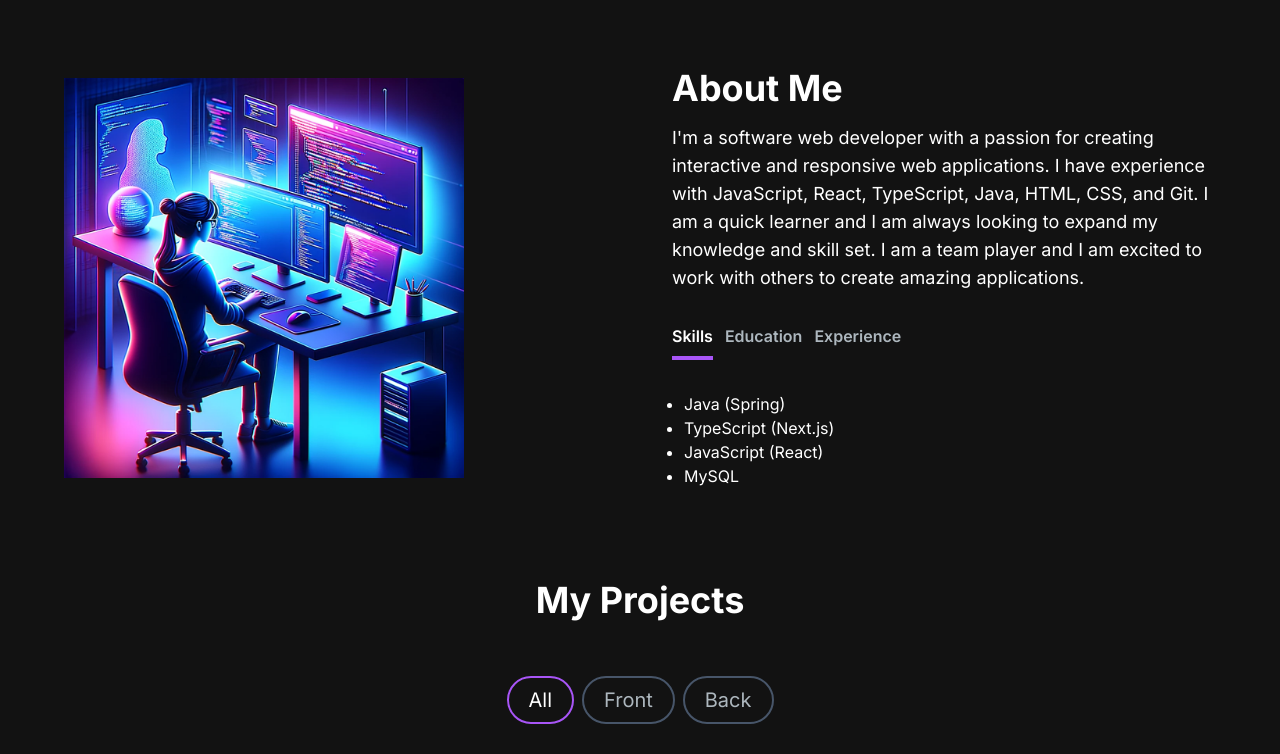
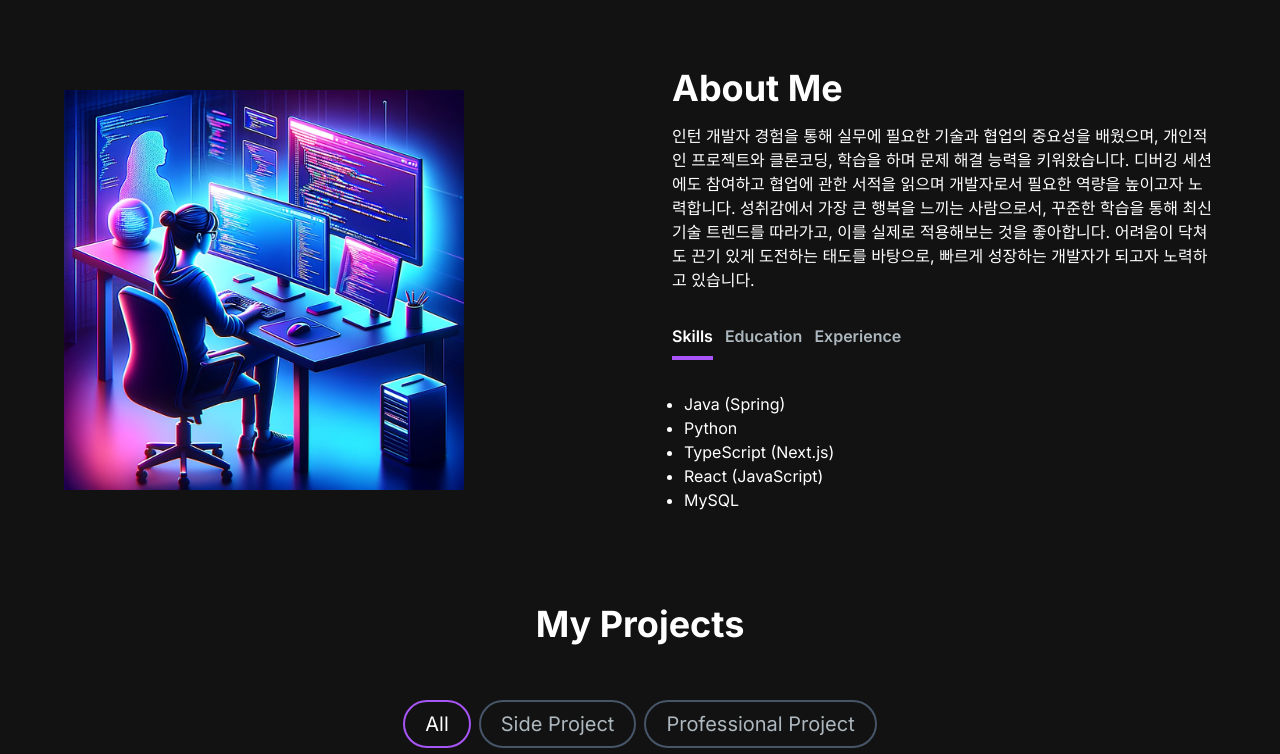
Before and after one commit to uxia0812/xia_portfolio, a Next.js app: page / in a window 1280 px wide. Shown: the part 580-1334 px from the top of the page. Built offline with nearby package versions, Linux system fonts and the light colour scheme; grey boxes are pictures that could not be loaded.

Commit message:
Edit to Korean

```diff
--- a/src/app/components/AboutSection.jsx
+++ b/src/app/components/AboutSection.jsx
@@ -11,8 +11,9 @@ const TAB_DATA = [
     content: (
       <ul className="list-disc pl-3">
         <li>Java (Spring)</li>
+        <li>Python</li>
         <li>TypeScript (Next.js)</li>
-        <li>JavaScript (React)</li>
+        <li>React (JavaScript)</li>
         <li>MySQL</li>
       </ul>
     ),
@@ -60,8 +61,8 @@ const AboutSection = () => {
         />
         <div className="mt-4 md:mt-0 text-left flex flex-col h-full">
           <h2 className="text-4xl font-bold text-white mb-4">About Me</h2>
-          <p className="text-base lg:text-lg">
-            {"I'm a software web developer with a passion for creating interactive and responsive web applications. I have experience with JavaScript, React, TypeScript, Java, HTML, CSS, and Git. I am a quick learner and I am always looking to expand my knowledge and skill set. I am a team player and I am excited to work with others to create amazing applications."}
+          <p className="text-base lg:text-md">
+            {"인턴 개발자 경험을 통해 실무에 필요한 기술과 협업의 중요성을 배웠으며, 개인적인 프로젝트와 클론코딩, 학습을 하며 문제 해결 능력을 키워왔습니다. 디버깅 세션에도 참여하고 협업에 관한 서적을 읽으며 개발자로서 필요한 역량을 높이고자 노력합니다. 성취감에서 가장 큰 행복을 느끼는 사람으로서, 꾸준한 학습을 통해 최신 기술 트렌드를 따라가고, 이를 실제로 적용해보는 것을 좋아합니다. 어려움이 닥쳐도 끈기 있게 도전하는 태도를 바탕으로, 빠르게 성장하는 개발자가 되고자 노력하고 있습니다."}
           </p>
           <div className="flex flex-row justify-start mt-8">
             <TabButton
--- a/src/app/components/EmailSection.jsx
+++ b/src/app/components/EmailSection.jsx
@@ -14,7 +14,8 @@ const EmailSection = () => {
   const handleSubmit = async (e) => {
     e.preventDefault();
     const data = {
-      from: "uxia99@kakao.com",
+      from: "<306406j@gmail.com>",
+      // to: "<306406j@gmail.com>",
       email: e.target.email.value,
       subject: e.target.subject.value,
       message: e.target.message.value,
--- a/src/app/components/HeroSection.jsx
+++ b/src/app/components/HeroSection.jsx
@@ -30,9 +30,8 @@ const HeroSection = () => {
             />
           </h1>
           <p className="text-[#ADB7BE] text-base sm:text-lg mb-6 lg:text-xl">
-            As a passionate Software Developer, I blend deep technical
-            expertise with a keen eye for design to create impactful web
-            solutions.
+            "배움에 고파하라. 성장하지 않으면 퇴보한다."<br />
+            빠른 습득력과 응용력, 지속적인 학습과 끈기로 빠르게 성장하는 신입 개발자입니다.
           </p>
           <div>
             <a href="https://open.kakao.com/o/s72Dtwqg" target="_blank">
--- a/src/app/components/ProjectsSection.jsx
+++ b/src/app/components/ProjectsSection.jsx
@@ -11,7 +11,7 @@ const ProjectData = [
     title: "React Portfolio Website",
     description: "My Portfolio Website with Next.js",
     image: "/images/projects/portfolio_page.png",
-    tag: ["All", "Front"],
+    tag: ["All", "Side Project"],
     gitUrl: "https://github.com/uxia99/xia_portfolio.git",
     previewUrl: "https://xia-portfolio-psi.vercel.app/",
   },
@@ -20,7 +20,7 @@ const ProjectData = [
     title: "MBTI AI ChatBot Website",
     description: "AI Chat with response prompts of MBTI T and F",
     image: "/images/projects/mbti_chatbot.png",
-    tag: ["All", "Back"],
+    tag: ["All", "Side Project"],
     gitUrl: "https://github.com/uxia99/my-chat-gpt.git",
     previewUrl: "https://mbti-bot.vercel.app/",
   },
@@ -29,7 +29,7 @@ const ProjectData = [
     title: "Note + AI Chat Website",
     description: "Web site with Note and AI Chat",
     image: "/images/projects/note_ai_chat.png",
-    tag: ["All", "Back"],
+    tag: ["All", "Side Project"],
     gitUrl: "https://github.com/uxia99/nextjs-ai-note-app.git",
     previewUrl: "https://nextjs-ai-note-app-ten.vercel.app/",
   },
@@ -38,7 +38,7 @@ const ProjectData = [
     title: "Car Info Website",
     description: "CRUD-enabled Vehicle Information website",
     image: "/images/projects/car_info.png",
-    tag: ["All", "Back"],
+    tag: ["All", "Side Project"],
     gitUrl: "https://github.com/uxia99/car_project.git",
     previewUrl: "https://www.youtube.com/watch?v=opB9qCTnqSU",
   },
@@ -47,7 +47,7 @@ const ProjectData = [
     title: "Exhibition Website",
     description: "Website with Event Information and Community",
     image: "/images/projects/multi_it_project.png",
-    tag: ["All", "Back"],
+    tag: ["All", "Side Project"],
     gitUrl: "https://github.com/jeonjin616/Expo_wave",
     previewUrl: "https://www.youtube.com/watch?v=opB9qCTnqSU",
   },
@@ -56,7 +56,7 @@ const ProjectData = [
     title: "Survey App",
     description: "Survey Form with CRUD function",
     image: "/images/projects/survey_app.png",
-    tag: ["All", "Back"],
+    tag: ["All", "Side Project"],
     gitUrl: "https://github.com/uxia99/survey-app.git",
     previewUrl: "https://survey-app-jade.vercel.app/",
   },
@@ -65,7 +65,7 @@ const ProjectData = [
     title: "Kahlua Menu Website",
     description: "Favorite regular Bar's menu website",
     image: "/images/projects/kahlua_page.png",
-    tag: ["All", "Front"],
+    tag: ["All", "Side Project"],
     gitUrl: "/",
     previewUrl: "https://www.youtube.com/watch?v=opB9qCTnqSU",
   },
@@ -74,7 +74,7 @@ const ProjectData = [
     title: "Todo List Website",
     description: "Todo List with CRUD function",
     image: "/images/projects/todo_list.png",
-    tag: ["All", "Front"],
+    tag: ["All", "Side Project"],
     gitUrl: "https://github.com/uxia99/todo-list-crud.git",
     previewUrl: "https://todo-list-crud-pi.vercel.app/",
   },
@@ -111,13 +111,13 @@ const ProjectsSection = () => {
         />
         <ProjectTag
           onClick={handleTagChange}
-          name="Front"
-          isSelected={tag === "Front"}
+          name="Side Project"
+          isSelected={tag === "Side Project"}
         />
         <ProjectTag
           onClick={handleTagChange}
-          name="Back"
-          isSelected={tag === "Back"}
+          name="Professional Project"
+          isSelected={tag === "Professional Project"}
         />
       </div>
       <ul ref={ref} className="grid md:grid-cols-2 gap-6 md:gap-8">
```
